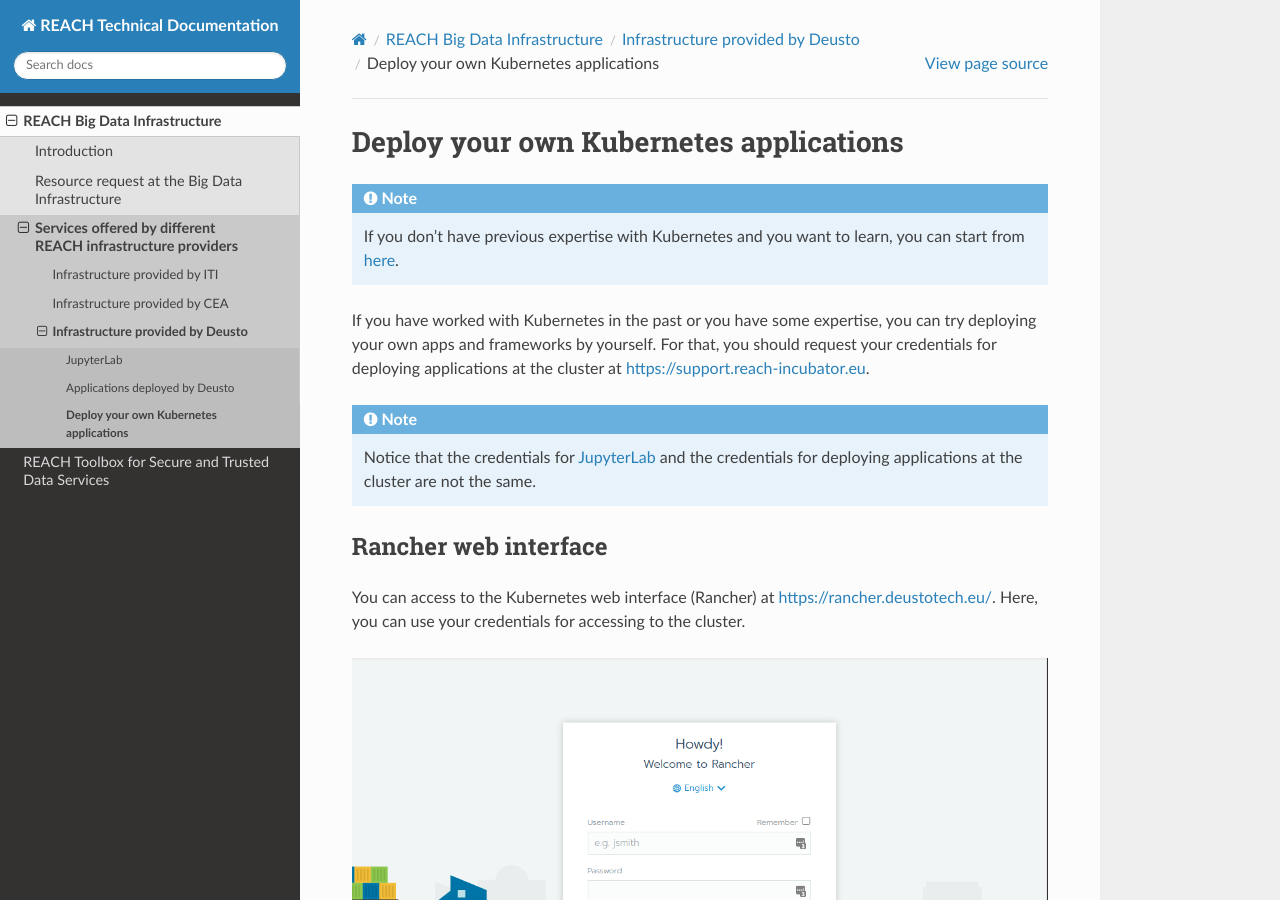
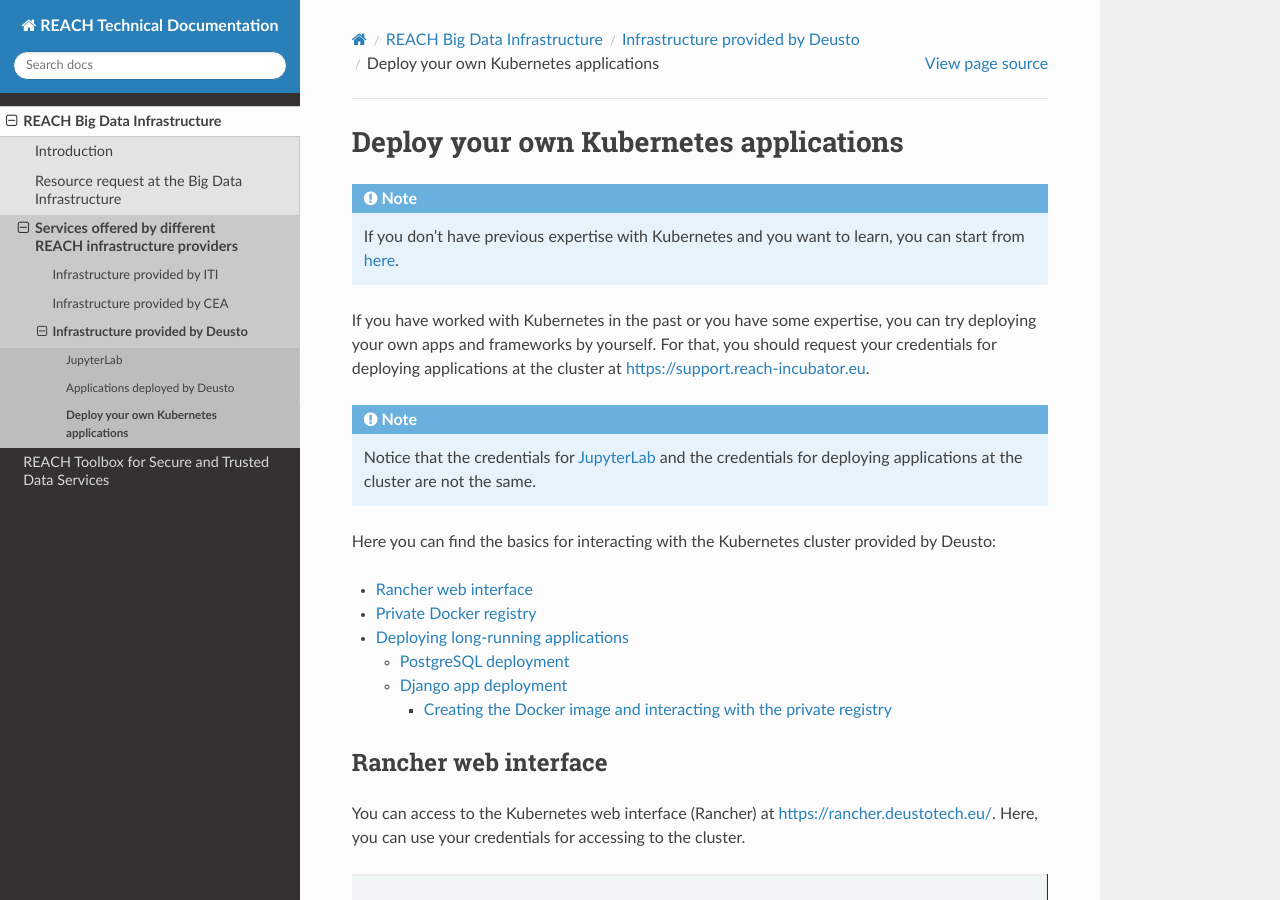
Before and after one commit to bobot/reach-tech-doc, a Sphinx documentation site: the page built from source/reach-big-data-infrastructure/deusto/deploy-your-own-apps.rst, in a window 1280 px wide and 900 px high. Built offline with Sphinx 7.4.7 and the Read the Docs theme 2.0.0, drawn with Linux system fonts in a browser that asks for light colours.

Commit message:
Adding TOC to the page

```diff
--- a/source/reach-big-data-infrastructure/deusto/deploy-your-own-apps.rst
+++ b/source/reach-big-data-infrastructure/deusto/deploy-your-own-apps.rst
@@ -9,6 +9,13 @@
 
 .. note::
     Notice that the credentials for :ref:`jupyter-lab` and the credentials for deploying applications at the cluster are not the same.
+
+Here you can find the basics for interacting with the Kubernetes cluster provided by Deusto:
+
+.. contents::
+    :depth: 3
+    :local:
+
 
 Rancher web interface
 +++++++++++++++++++++
```
